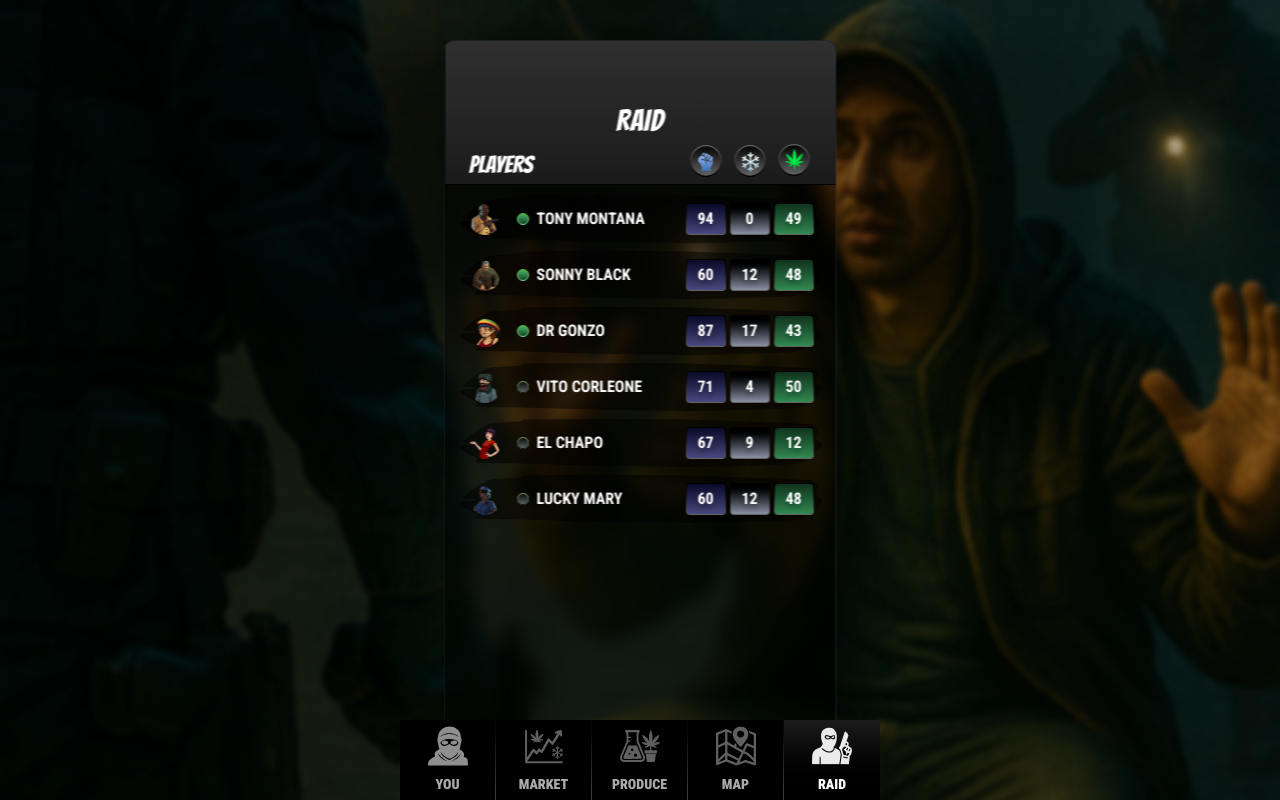
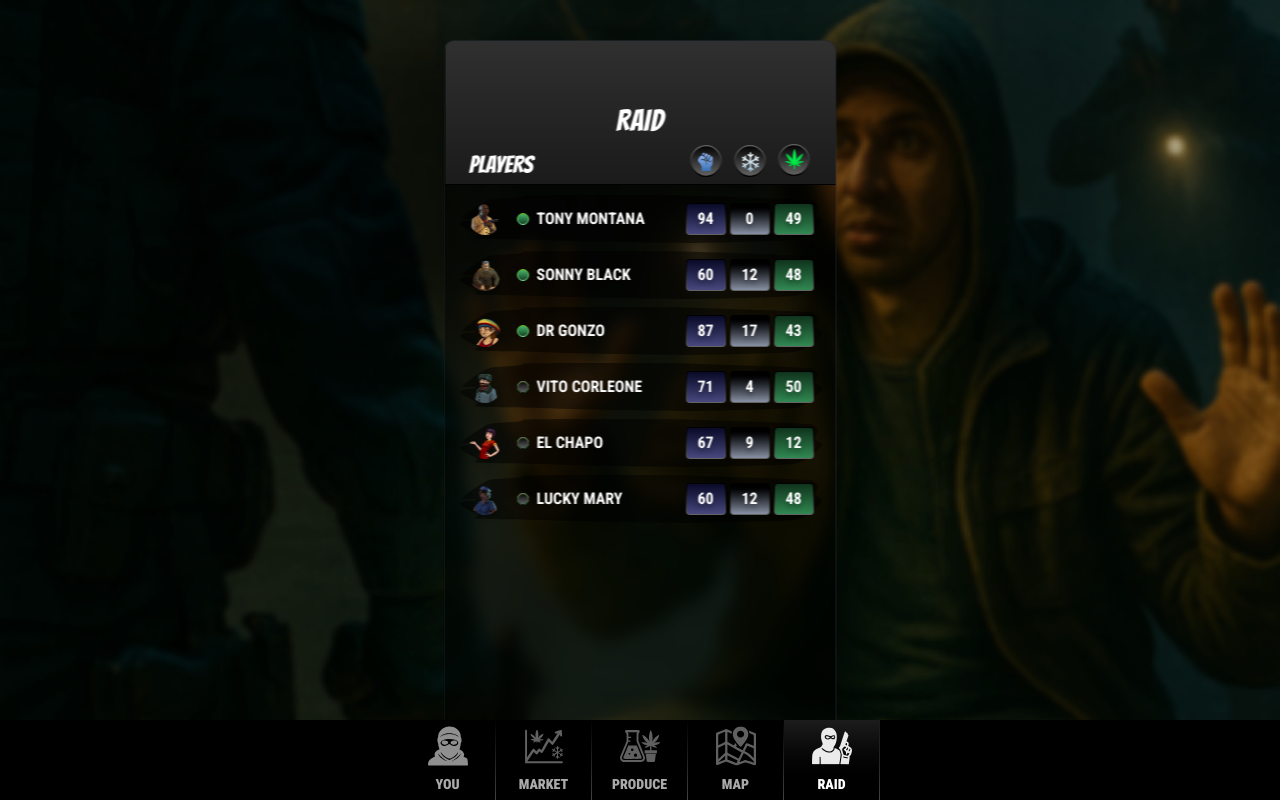
Before and after one commit to jadhavharshh/DopeRaiderV2, a React (Vite) app: page /raid in a window 1280 px wide. Built offline with nearby package versions, Linux system fonts and the light colour scheme.

Commit message:
simplified BottomNav3 integration in RaidLobbyScreen and enhance raid link styling

```diff
--- a/src/pages/InventoryScreenSections/BottomNav3.tsx
+++ b/src/pages/InventoryScreenSections/BottomNav3.tsx
@@ -171,8 +171,13 @@ export const BottomNav3 = ({ onNotificationClick }: { onNotificationClick?: () =
 
             {/* RAID */}
             <Link
-              className={`h-16 md:h-20 flex-1 md:flex-none md:w-24 flex flex-col items-center justify-center ${pathname.startsWith("/raid") ? "bg-gradient-to-b from-[#1c1c1c] to-black" : ""}`}
+              className={`h-16 md:h-20 flex-1 md:flex-none md:w-24 flex flex-col items-center justify-center border-r md:border-r-0 border-transparent ${pathname.startsWith("/raid") ? "bg-gradient-to-b from-[#1c1c1c] to-black" : ""}`}
               to="/raid"
+              style={{
+                borderImage: 'linear-gradient(180deg, rgba(255, 255, 255, 0) 0%, rgba(153, 153, 153, 0.43) 100%) 1',
+                borderRightStyle: 'solid',
+                borderRightWidth: '1px'
+              }}
             >
               <img className={`h-7 w-7 md:h-10 md:w-10 mb-1 md:mb-2 ${pathname.startsWith("/raid") ? "brightness-125 contrast-125" : "brightness-75 opacity-75"}`} alt="Icon" src={iconRaid} />
               <div className={`font-['Roboto_Condensed'] text-xs md:text-sm font-black tracking-0 leading-normal whitespace-nowrap ${pathname.startsWith("/raid") ? "text-white" : "text-[#aaaaaa]"}`}>
--- a/src/pages/RaidLobbyScreen.tsx
+++ b/src/pages/RaidLobbyScreen.tsx
@@ -82,11 +82,7 @@ export const RaidLobbyScreen = (): JSX.Element => {
 
         {/* Bottom Navigation for Desktop */}
         <div className="fixed bottom-0 left-0 right-0 z-30">
-          <div className="fixed bottom-0 left-1/2 transform -translate-x-1/2 z-30">
-            <div className="scale-90 lg:scale-100 origin-bottom">
-              <BottomNav3 />
-            </div>
-          </div>
+          <BottomNav3 />
         </div>
       </div>
     </div>
```
